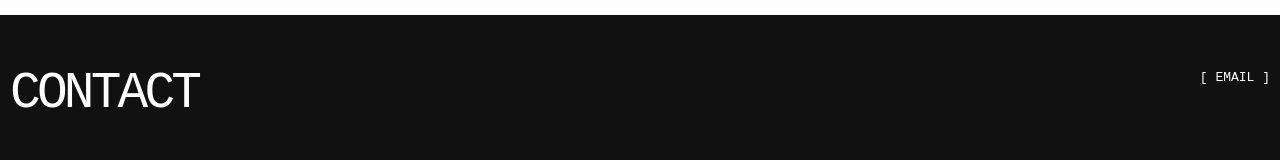
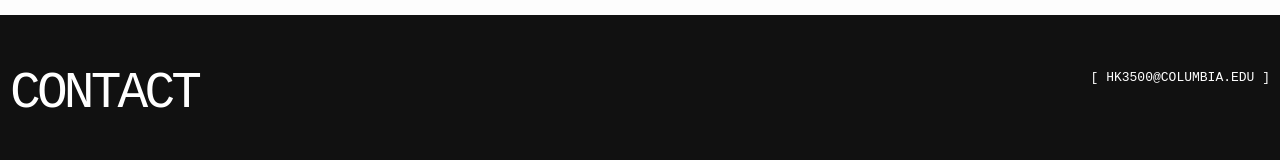
Before and after one commit to hs1kim1000/portfolio, a plain HTML site: page index.html in a window 1280 px wide. Shown: the part 3413-3573 px from the top of the page. Drawn offline with Linux system fonts and the light colour scheme.

Commit message:
Display Columbia email address in Contact

```diff
--- a/index.html
+++ b/index.html
@@ -161,7 +161,7 @@ footer{background:#111;color:#fff;padding:55px var(--edge) 14px}
   </section>
 </main>
 <footer id="contact">
-  <div class="footer-head"><h2>Contact</h2><a href="mailto:hk3500@columbia.edu">[ Email ]</a></div>
+  <div class="footer-head"><h2>Contact</h2><a href="mailto:hk3500@columbia.edu">[ hk3500@columbia.edu ]</a></div>
   <div class="footer-name" aria-hidden="true">HARRISON KIM</div>
   <div class="footer-end"><span>© 2026 Harrison Kim</span><a href="#home">[ Back to top ]</a></div>
 </footer>
```
